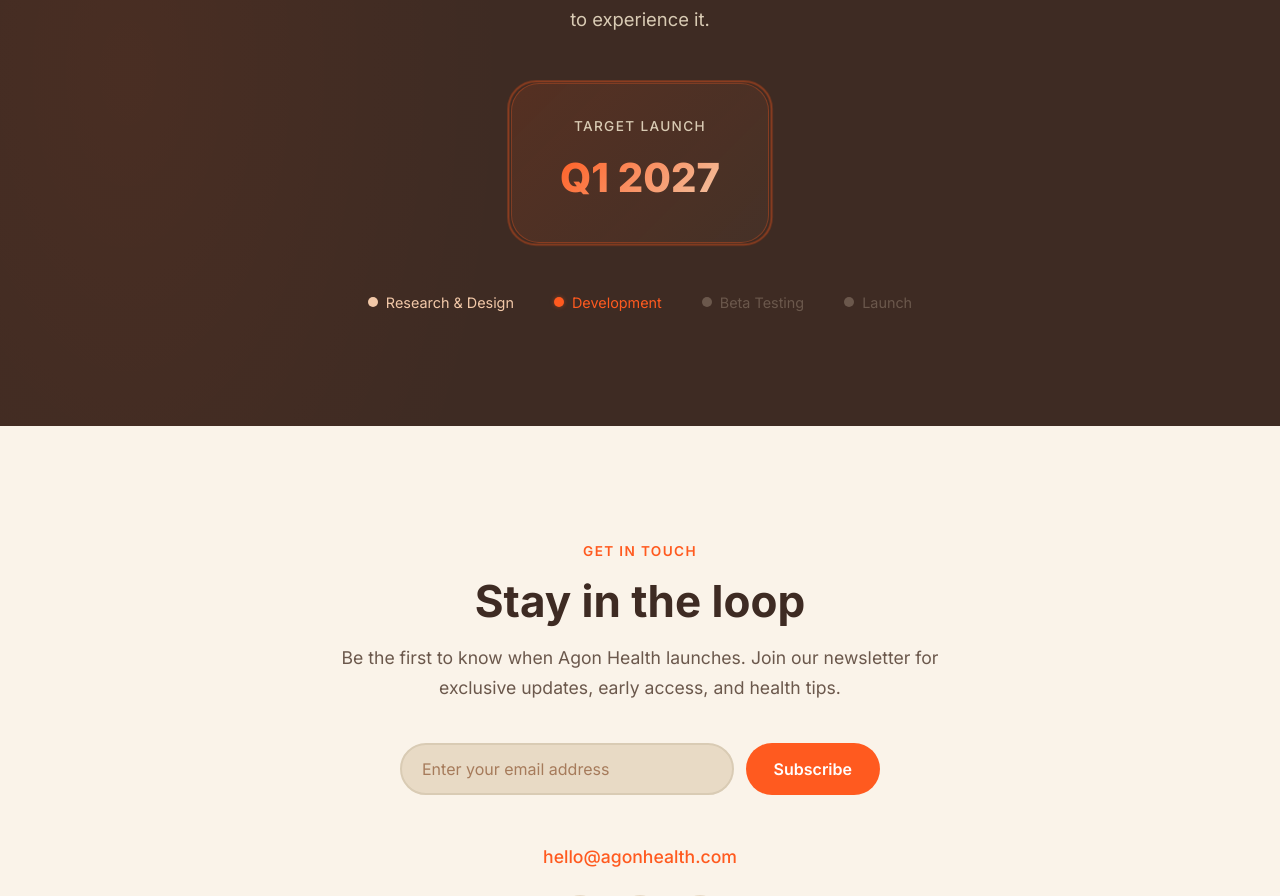
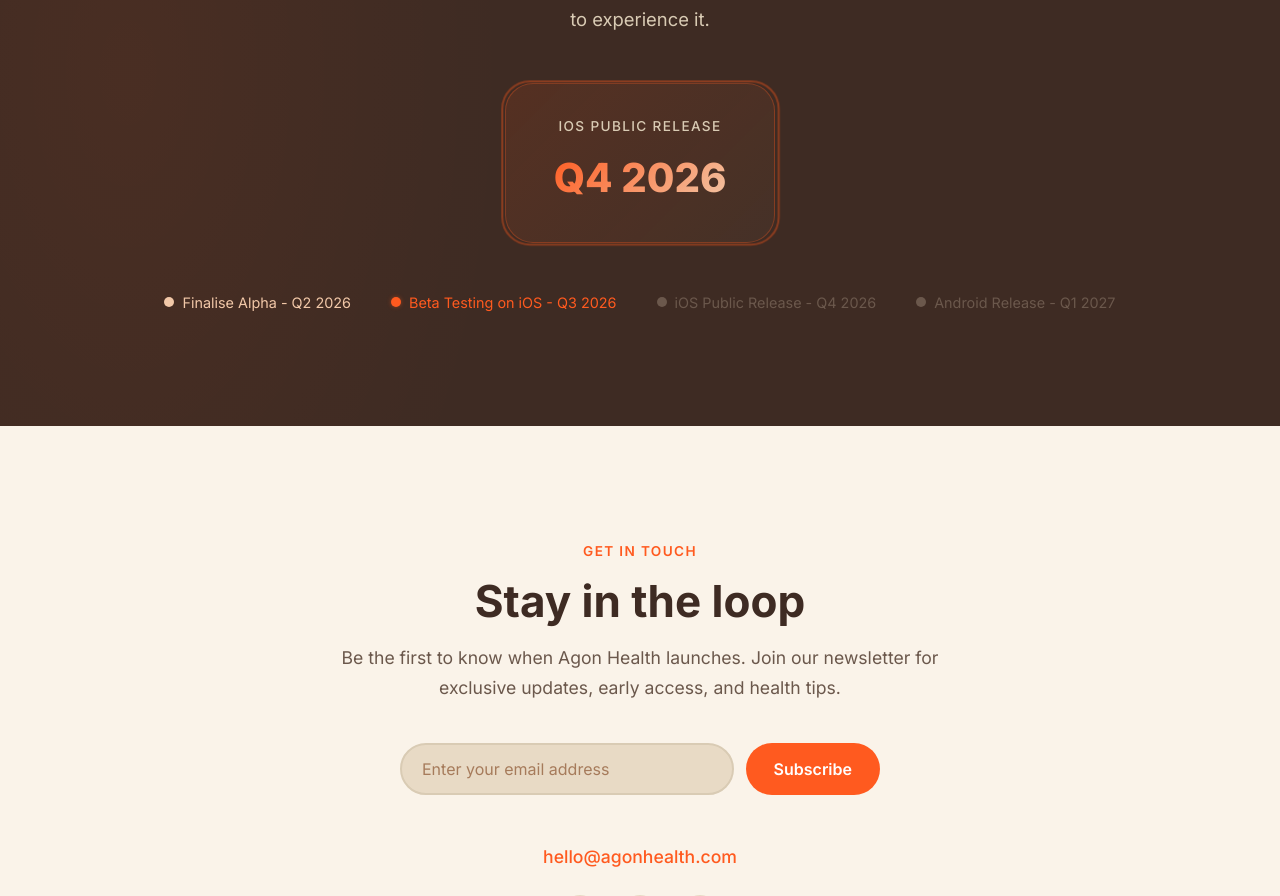
Before and after one commit to leormston/agon-health-splash, a React (Vite) app: page / in a window 1280 px wide. Shown: the part 2585-3481 px from the top of the page. Built offline with nearby package versions, Linux system fonts and the light colour scheme.

Commit message:
content: update release timeline with actual milestones

```diff
--- a/src/components/ReleaseDate.jsx
+++ b/src/components/ReleaseDate.jsx
@@ -18,27 +18,27 @@
           <div className="release__date-container">
             <div className="release__badge">
               <div className="release__pulse" />
-              <span className="release__date-label">Target Launch</span>
-              <span className="release__date-value">Q1 2027</span>
+              <span className="release__date-label">iOS Public Release</span>
+              <span className="release__date-value">Q4 2026</span>
             </div>
           </div>
 
           <div className="release__timeline">
             <div className="release__timeline-item release__timeline-item--done">
               <span className="release__timeline-dot" />
-              <span>Research & Design</span>
+              <span>Finalise Alpha - Q2 2026</span>
             </div>
             <div className="release__timeline-item release__timeline-item--active">
               <span className="release__timeline-dot" />
-              <span>Development</span>
+              <span>Beta Testing on iOS - Q3 2026</span>
             </div>
             <div className="release__timeline-item">
               <span className="release__timeline-dot" />
-              <span>Beta Testing</span>
+              <span>iOS Public Release - Q4 2026</span>
             </div>
             <div className="release__timeline-item">
               <span className="release__timeline-dot" />
-              <span>Launch</span>
+              <span>Android Release - Q1 2027</span>
             </div>
           </div>
         </div>
```
